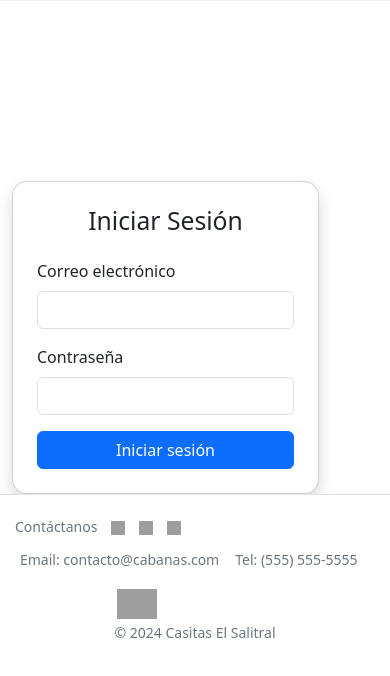
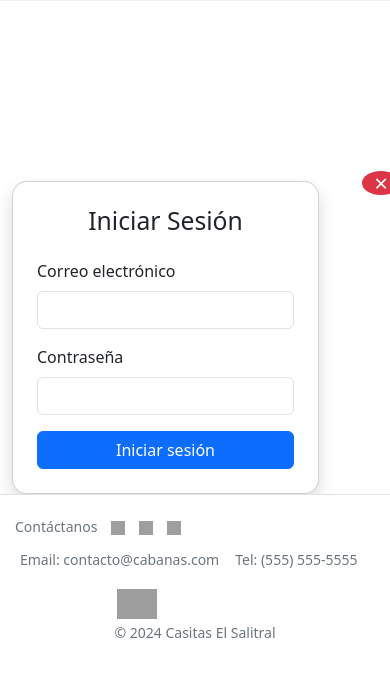
Before and after one commit to M00R3D/CasitasFront, a Vue app: page /login in a window 390 px wide. Shown: the top 676 px of the page. Built offline with nearby package versions, Linux system fonts and the light colour scheme; grey boxes are pictures that could not be loaded; the HTML template or start-up script is replaced by a standard one.

Commit message:
fix login

```diff
--- a/src/components/InitialHome.css
+++ b/src/components/InitialHome.css
@@ -3,7 +3,10 @@
 .spacer {
   /* Placeholder si se usa para espacio vertical */
 }
-
+.card {
+  border-radius: 15px;
+  width: max-content;
+}
 .actual-page {
   display: block;
   text-align: center;
--- a/src/components/Login.vue
+++ b/src/components/Login.vue
@@ -1,5 +1,10 @@
 <template>
-  <div class="container mt-5">
+  <div class="container mt-5 position-relative">
+    <!-- Botón de cerrar -->
+    <button class="btn btn-danger btn-close-modal" @click="emit('cerrar')">
+      &times;
+    </button>
+
     <div class="row justify-content-center">
       <div class="col-md-6">
         <div class="card shadow p-4">
@@ -49,7 +54,7 @@
 
 <script setup>
 import { ref } from 'vue'
-const emit = defineEmits(['cerrar']) // ✅
+const emit = defineEmits(['cerrar'])
 
 const email = ref('')
 const password = ref('')
@@ -65,16 +70,36 @@ function handleLogin() {
 
   if (email.value === 'admin@example.com' && password.value === '1234') {
     alert('Inicio de sesión exitoso')
-    emit('cerrar') // ✅ Ocultar login
+    emit('cerrar')
   } else {
     error.value = 'Correo o contraseña incorrectos.'
   }
 }
 </script>
 
-
 <style scoped>
 .card {
   border-radius: 15px;
+  width: max-content;
+}
+
+/* Estilo del botón de cerrar */
+.btn-close-modal {
+  position: absolute;
+  top: -10px;
+  right: -10px;
+  background-color: #dc3545;
+  color: white;
+  font-size: 1.5rem;
+  line-height: 1;
+  padding: 0 12px;
+  border: none;
+  border-radius: 50%;
+  z-index: 10;
+  cursor: pointer;
+}
+
+.btn-close-modal:hover {
+  background-color: #c82333;
 }
 </style>
--- a/src/components/Navbar.css
+++ b/src/components/Navbar.css
@@ -1,63 +1,64 @@
 /* CasitasFront\src\components\Navbar.css */
-  @import 'https://cdnjs.cloudflare.com/ajax/libs/bootstrap/5.3.0/css/bootstrap.min.css';
-/* Estilos generales de la barra de navegación */
+@import 'https://cdnjs.cloudflare.com/ajax/libs/bootstrap/5.3.0/css/bootstrap.min.css';
 
 .navStyle {
   background-color: #ffffff;
-  /* border-bottom: 1px solid #ccc; */
-  width: 100%;
+  padding: 10px 20px;
+  display: flex;
+  justify-content: space-between;
+  align-items: center;
+  flex-wrap: wrap;
+  border-bottom: 1px solid #ddd;
 }
 
-img {
-  max-width: 100%;
-  height: auto;
-}
-
-
+/* Brand (logo + texto) */
 .brand {
   display: flex;
   align-items: center;
-  flex: 1 0 auto;
+  gap: 10px;
+  flex-shrink: 0;
 }
 
 .logo {
   width: 60px;
   height: auto;
-  margin-right: 10px;
 }
 
 .logo-text {
-  font-size: 1.2em;
+  font-size: 1.4em;
   font-weight: bold;
   color: #333;
-  line-height: 1.2;
 }
 
+/* Botón hamburguesa (solo en mobile) */
 .menu-button {
   display: none;
-  font-size: 24px;
+  font-size: 28px;
   background: none;
   border: none;
   cursor: pointer;
+  margin-left: auto;
 }
 
+/* Menú de enlaces */
 .menu {
   display: flex;
+  align-items: center;
   gap: 20px;
+  flex-grow: 1;
+  justify-content: flex-end;
   flex-wrap: wrap;
-  align-items: center;
+  min-width: 200px;
 }
 
 .menu a {
   text-decoration: none;
   color: #444;
   font-weight: 500;
+  padding: 5px 10px;
 }
 
-.menu.open {
-  display: flex;
-}
-
+/* Botón Agendar */
 .btn-agendar {
   background-color: #f4a261;
   color: white;
@@ -66,27 +67,33 @@ img {
   font-weight: bold;
   border-radius: 5px;
   cursor: pointer;
+  white-space: nowrap;
 }
 
+/* Responsive */
 @media (max-width: 768px) {
+  .navStyle {
+    flex-direction: column;
+    align-items: flex-start;
+  }
+
+  .menu-button {
+    display: block;
+  }
+
   .menu {
     display: none;
     flex-direction: column;
     width: 100%;
-    background-color: #fff;
     margin-top: 10px;
+    gap: 10px;
   }
 
   .menu.open {
     display: flex;
   }
 
-  .menu-button {
-    display: block;
-  }
-
   .btn-agendar {
     width: 100%;
-    margin-top: 10px;
   }
 }
--- a/src/components/initialHome.vue
+++ b/src/components/initialHome.vue
@@ -30,7 +30,7 @@ function cerrarLogin() {
 </style>
 <template>
   <!-- Modal de login -->
-  <div v-if="showLogin" class="login-overlay">
+  <div v-if="showLogin" class="login-overlay row g-3">
     <Login @cerrar="cerrarLogin" />
   </div>
 
```
